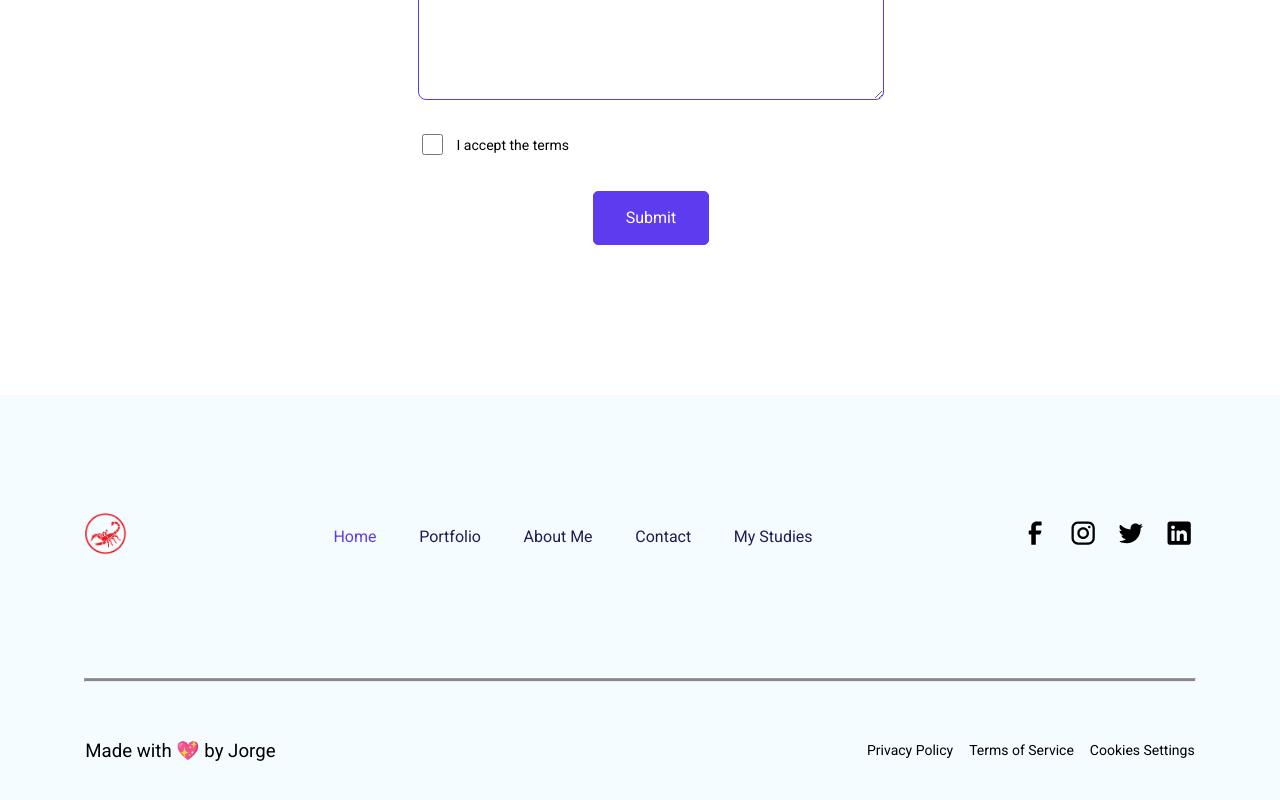
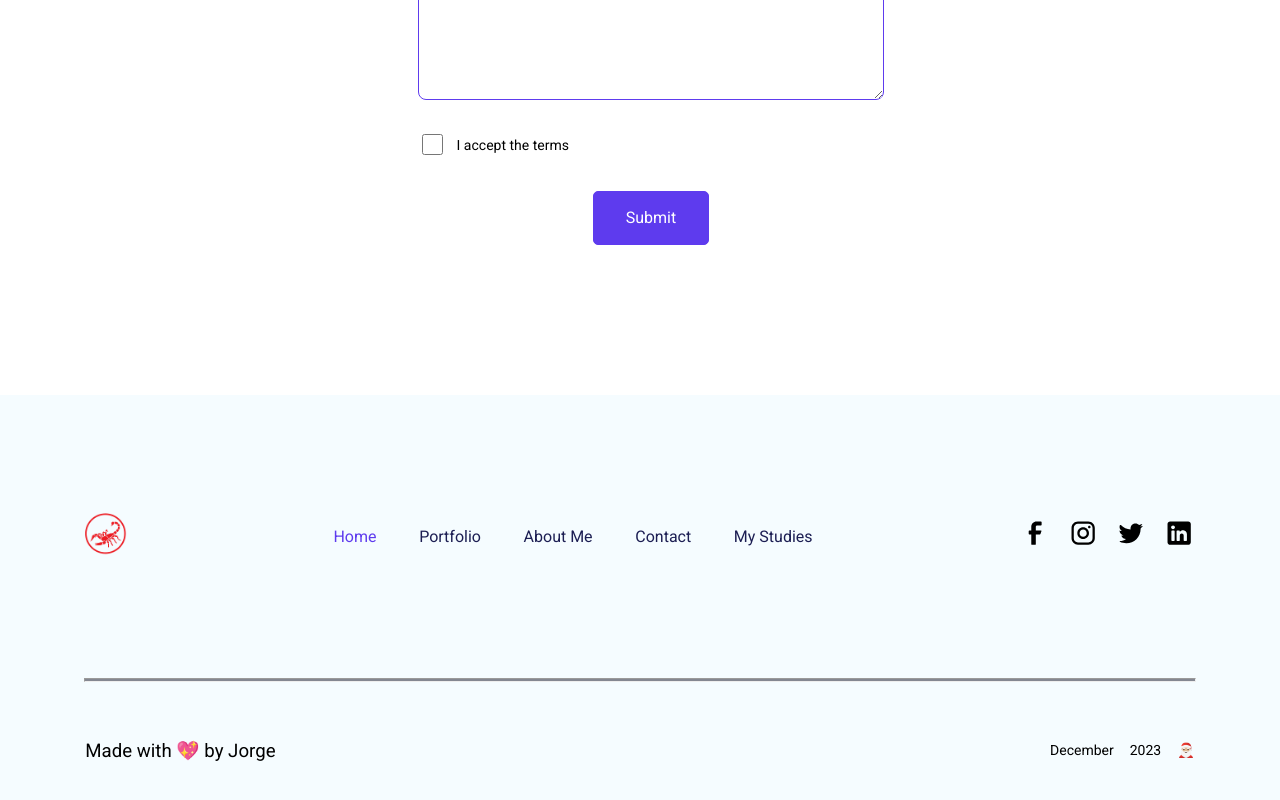
Before and after one commit to jatdalf/Portfolio, a React (Create React App) app: page / in a window 1280 px wide. Shown: the part 4983-5783 px from the top of the page. Built offline with nearby package versions, Linux system fonts and the light colour scheme.

Commit message:
footer text

```diff
--- a/src/Pages/Home/Footer.jsx
+++ b/src/Pages/Home/Footer.jsx
@@ -185,7 +185,7 @@ function Footer() {
                 to="Privacy_Policy"
                 className="text-sm"
               >
-                Privacy Policy
+                December
               </Link>
             </li>
             <li>
@@ -198,7 +198,7 @@ function Footer() {
                 to="Terms_of_Service"
                 className="text-sm"
               >
-                Terms of Service
+                2023
               </Link>
             </li>
             <li>
@@ -211,7 +211,7 @@ function Footer() {
                 to="Cookies_Settings"
                 className="text-sm"
               >
-                Cookies Settings
+                🎅🏼
               </Link>
             </li>
           </ul>
```
